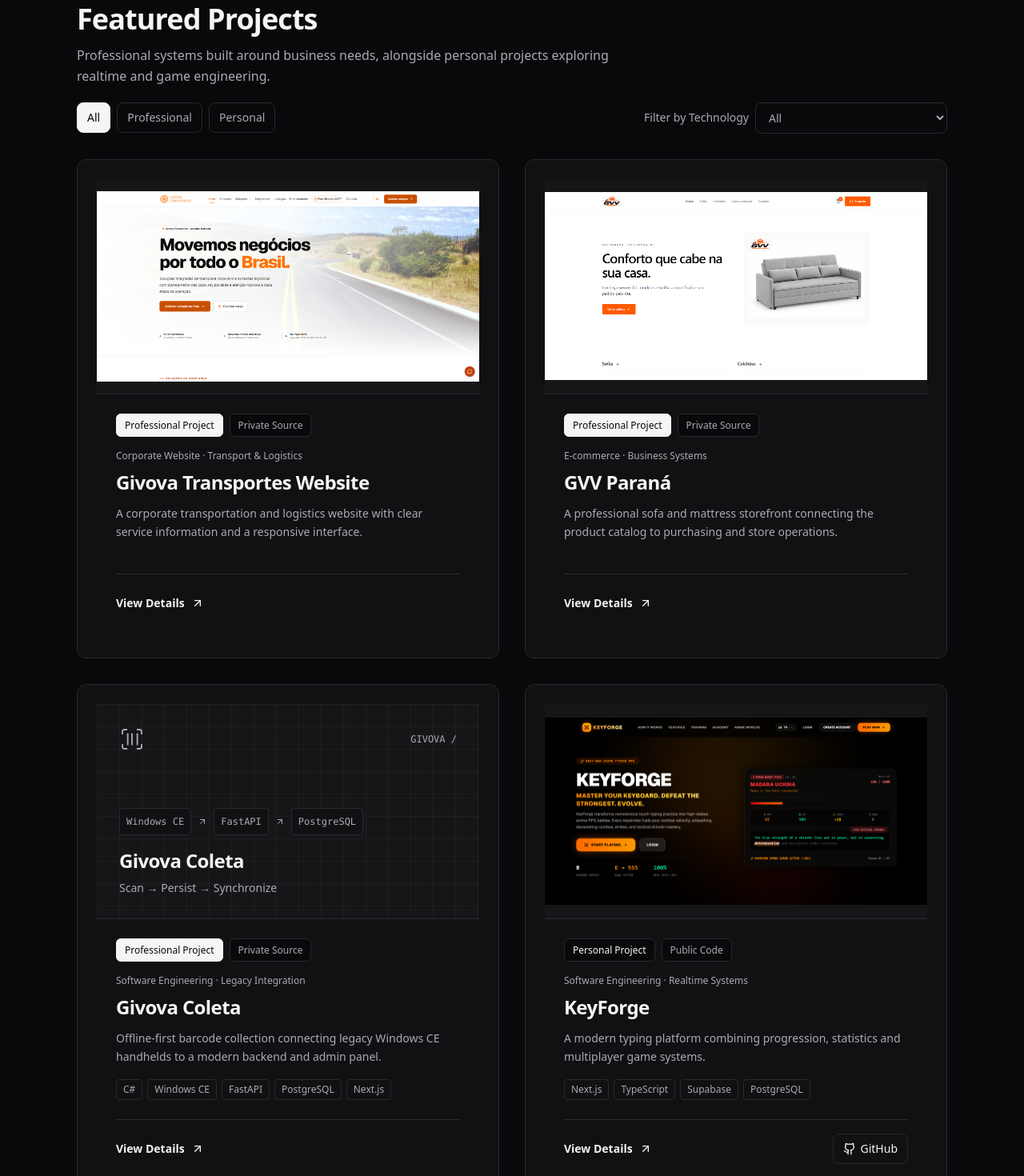
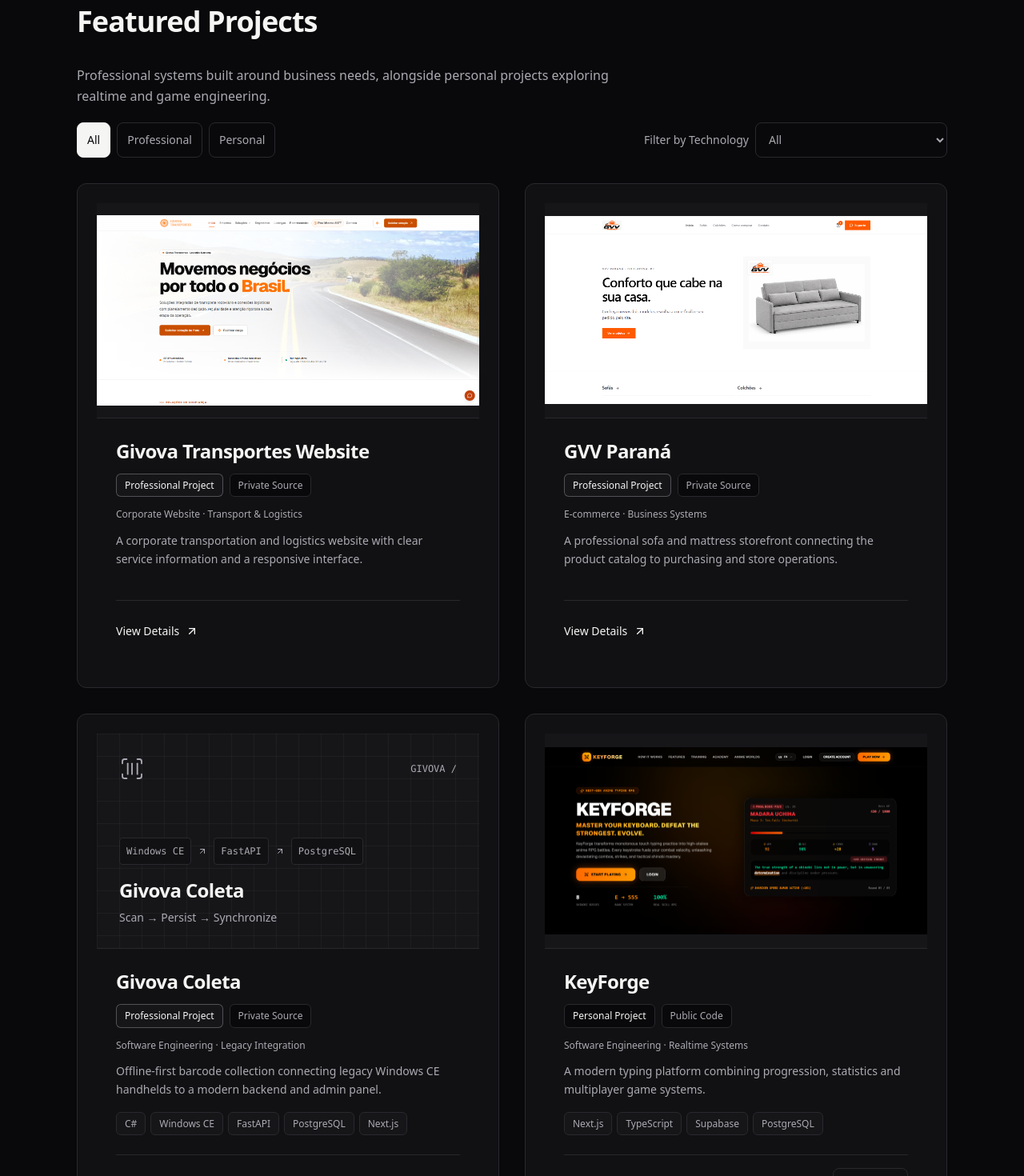
Before and after one commit to Vituinho/Portfolio, a Next.js app: page / in a window 1280 px wide. Shown: the part 720-2190 px from the top of the page at 80% size. Built offline with nearby package versions, Linux system fonts and the light colour scheme.

Commit message:
style: improve project cards and case study presentation

```diff
--- a/src/app/globals.css
+++ b/src/app/globals.css
@@ -110,7 +110,7 @@
 }
 
 .project-kind-professional {
-  @apply bg-accent-custom text-bg-primary border-accent-custom;
+  @apply bg-bg-secondary text-text-primary border-text-secondary/40;
 }
 
 .project-cover {
--- a/src/components/sections/Projects.tsx
+++ b/src/components/sections/Projects.tsx
@@ -11,11 +11,11 @@
 const coverIcons = { 'givova-ticketing': Ticket, 'givova-coleta': ScanBarcode, keyforge: Keyboard, 'gvv-parana': ShoppingBag };
 const featuredOrder = ['givova-website', 'gvv-parana', 'givova-coleta', 'keyforge'];
 
-function ProjectCover({ project, locale }: { project: Project; locale: 'en' | 'pt' }) {
+function ProjectCover({ project, locale, detail = false }: { project: Project; locale: 'en' | 'pt'; detail?: boolean }) {
   const Icon = coverIcons[project.id as keyof typeof coverIcons] ?? Building2;
   if (project.image) return (
     <div className="relative aspect-[16/9] overflow-hidden border-b border-border-custom bg-bg-secondary">
-      <Image src={project.image} alt={project.imageAlt?.[locale] ?? `${project.title[locale]} — ${locale === 'pt' ? 'interface do projeto' : 'project interface'}`} fill sizes="(max-width: 767px) 100vw, 560px" quality={90} className="object-contain" />
+      <Image src={project.image} alt={project.imageAlt?.[locale] ?? `${project.title[locale]} — ${locale === 'pt' ? 'interface do projeto' : 'project interface'}`} fill sizes={detail ? '(max-width: 767px) calc(100vw - 56px), 720px' : '(max-width: 767px) calc(100vw - 32px), (max-width: 1151px) 50vw, 544px'} quality={90} className="object-contain" />
     </div>
   );
   return (
@@ -66,8 +66,8 @@
     ? t.projects.privateSource : project.source === 'public' ? t.projects.publicSource : project.source === 'open' ? t.projects.openSource : null;
   const links = (project: Project) => (
     <div className="flex flex-wrap gap-2 text-sm">
-      {project.githubUrl && project.source !== 'private' && <a href={project.githubUrl} target="_blank" rel="noopener noreferrer" aria-label={`${t.projects.githubLink} — ${project.title[locale]}`} className="inline-flex items-center gap-1.5 rounded-lg border border-border-custom px-3 py-2 hover:bg-bg-secondary transition-colors"><Github className="size-4" />GitHub</a>}
-      {project.demoUrl && <a href={project.demoUrl} target="_blank" rel="noopener noreferrer" className="inline-flex items-center gap-1.5 rounded-lg border border-border-custom px-3 py-2 hover:bg-bg-secondary transition-colors">{t.projects.demoLink}<ArrowUpRight className="size-4" /></a>}
+      {project.githubUrl && project.source !== 'private' && <a href={project.githubUrl} target="_blank" rel="noopener noreferrer" aria-label={`${t.projects.githubLink} — ${project.title[locale]}`} className="inline-flex min-h-11 items-center gap-1.5 rounded-lg border border-border-custom px-3 py-2 hover:bg-bg-secondary hover:border-text-secondary/50 transition-colors"><Github className="size-4" />GitHub</a>}
+      {project.demoUrl && <a href={project.demoUrl} target="_blank" rel="noopener noreferrer" className="inline-flex min-h-11 items-center gap-1.5 rounded-lg border border-border-custom px-3 py-2 hover:bg-bg-secondary hover:border-text-secondary/50 transition-colors">{t.projects.demoLink}<ArrowUpRight className="size-4" /></a>}
     </div>
   );
   const renderGrid = (items: Project[]) => (
@@ -77,21 +77,21 @@
           <Card className="overflow-hidden p-0 h-full flex flex-col">
             <ProjectCover project={project} locale={locale} />
             <div className="p-5 sm:p-6 flex flex-col flex-1">
-              <div className="flex flex-wrap gap-2 text-xs mb-4">
+              <h3 className="text-xl sm:text-2xl font-semibold mb-3 leading-snug tracking-tight">{project.title[locale]}</h3>
+              <div className="flex flex-wrap gap-2 text-xs mb-3">
                 <span className={project.kind === 'professional' ? 'project-kind-professional info-badge' : 'info-badge'}>
                   {project.kind === 'professional' ? t.projects.professional : t.projects.personal}
                 </span>
                 {sourceLabel(project) && <span className="info-badge text-text-secondary">{sourceLabel(project)}</span>}
                 {project.status && <span className="info-badge text-text-secondary">{project.status === 'completed' ? t.projects.statusCompleted : project.status === 'live' ? t.projects.statusLive : t.projects.statusInProgress}</span>}
               </div>
-              <p className="text-xs text-text-secondary mb-2">{project.categoryLabel?.[locale] ?? project.category}</p>
-              <h3 className="text-xl sm:text-2xl font-semibold mb-3 leading-snug tracking-tight">{project.title[locale]}</h3>
+              <p className="text-xs text-text-secondary mb-3 leading-relaxed">{project.categoryLabel?.[locale] ?? project.category}</p>
               <p className="text-sm text-text-secondary leading-relaxed mb-4">{project.description[locale]}</p>
               <div className="flex flex-wrap gap-1.5 mb-6">
-                {(project.coreTechnologies ?? project.technologies.slice(0, 4)).map(item => <span key={item} className="text-xs text-text-secondary rounded border border-border-custom px-2 py-1">{item}</span>)}
+                {(project.coreTechnologies ?? project.technologies.slice(0, 4)).map(item => <span key={item} className="tech-tag">{item}</span>)}
               </div>
               <div className="flex flex-wrap items-center justify-between gap-4 border-t border-border-custom pt-4 mt-auto">
-                <button onClick={() => setActiveProject(project)} aria-haspopup="dialog" aria-label={`${t.projects.viewDetails} — ${project.title[locale]}`} className="inline-flex items-center gap-2 text-sm font-semibold cursor-pointer hover:underline min-h-10">
+                <button onClick={() => setActiveProject(project)} aria-haspopup="dialog" aria-label={`${t.projects.viewDetails} — ${project.title[locale]}`} className="inline-flex items-center gap-2 text-sm font-medium cursor-pointer hover:underline underline-offset-4 min-h-11 rounded-md">
                   {t.projects.viewDetails}<ArrowUpRight className="size-4" />
                 </button>
                 {links(project)}
@@ -108,20 +108,20 @@
       <div className="flex flex-col gap-5 mb-8">
         <div>
           <p className="eyebrow mb-3">{t.projects.eyebrow}</p>
-          <h2 className="text-3xl sm:text-4xl font-bold tracking-tight mb-3">{t.projects.title}</h2>
+          <h2 className="section-title mb-3">{t.projects.title}</h2>
           <p className="text-text-secondary max-w-2xl leading-relaxed">{t.projects.subtitle}</p>
         </div>
         <div className="flex flex-wrap items-center justify-between gap-4">
           <div className="flex flex-wrap gap-2" aria-label={t.projects.filterCategory}>
             {['all', 'professional', 'personal'].map(item => (
-              <button key={item} onClick={() => setKind(item)} aria-pressed={kind === item} className={`px-3 py-2 rounded-lg text-sm border cursor-pointer transition-colors ${kind === item ? 'bg-accent-custom text-bg-primary border-accent-custom' : 'border-border-custom text-text-secondary hover:bg-bg-secondary'}`}>
+              <button key={item} onClick={() => setKind(item)} aria-pressed={kind === item} className={`min-h-11 px-3 py-2 rounded-lg text-sm border cursor-pointer transition-colors ${kind === item ? 'bg-accent-custom text-bg-primary border-accent-custom' : 'border-border-custom text-text-secondary hover:bg-bg-secondary'}`}>
                 {item === 'all' ? t.projects.filterAll : item === 'professional' ? t.projects.professionalFilter : t.projects.personalFilter}
               </button>
             ))}
           </div>
-          <label className="flex flex-wrap items-center gap-2 text-sm text-text-secondary">
+          <label className="flex flex-col sm:flex-row sm:items-center gap-2 w-full sm:w-auto min-w-0 text-sm text-text-secondary">
             {t.projects.filterTech}
-            <select value={tech} onChange={e => setTech(e.target.value)} className="border border-border-custom bg-bg-primary rounded-lg px-3 py-2 max-w-full">
+            <select value={tech} onChange={e => setTech(e.target.value)} className="min-h-11 min-w-0 border border-border-custom bg-bg-primary rounded-lg px-3 py-2 max-w-full">
               <option value="all">{t.projects.filterAll}</option>
               {technologies.map(item => <option key={item}>{item}</option>)}
             </select>
@@ -145,28 +145,28 @@
         const last = controls[controls.length - 1];
         if (e.shiftKey && document.activeElement === first) { e.preventDefault(); last?.focus(); }
         else if (!e.shiftKey && document.activeElement === last) { e.preventDefault(); first?.focus(); }
-      }} className="m-auto w-[calc(100%_-_2rem)] max-w-3xl max-h-[90dvh] overflow-y-auto p-0 rounded-2xl border border-border-custom bg-bg-primary text-text-primary shadow-xl backdrop:bg-black/60">
+      }} className="m-auto w-[calc(100%_-_1.5rem)] sm:w-[calc(100%_-_3rem)] max-w-3xl max-h-[92dvh] overflow-y-auto overscroll-contain p-0 rounded-xl border border-border-custom bg-bg-primary text-text-primary shadow-xl backdrop:bg-black/70">
         {activeProject && (
           <div>
-            <div className="sticky top-0 bg-bg-primary z-10 p-5 sm:p-6 border-b border-border-custom flex items-start justify-between gap-4">
-              <div>
+            <div className="sticky top-0 bg-bg-primary z-10 p-4 sm:p-6 border-b border-border-custom flex items-start justify-between gap-4">
+              <div className="min-w-0">
                 <p className="eyebrow mb-2">{activeProject.kind === 'professional' ? t.projects.professional : t.projects.personal}</p>
-                <h3 id="project-dialog-title" className="text-xl sm:text-2xl font-semibold">{activeProject.title[locale]}</h3>
+                <h3 id="project-dialog-title" className="text-lg sm:text-2xl font-semibold leading-snug tracking-tight">{activeProject.title[locale]}</h3>
               </div>
-              <button autoFocus onClick={() => setActiveProject(null)} aria-label={t.projects.closeDetails} className="p-2 shrink-0 rounded-lg border border-border-custom cursor-pointer hover:bg-bg-secondary"><X className="size-5" /></button>
+              <button autoFocus onClick={() => setActiveProject(null)} aria-label={t.projects.closeDetails} className="size-11 inline-flex items-center justify-center shrink-0 rounded-lg border border-border-custom cursor-pointer hover:bg-bg-secondary transition-colors"><X className="size-5" /></button>
             </div>
-            <div className="p-5 sm:p-6 space-y-6">
-              <p className="text-text-secondary leading-relaxed">{activeProject.longDescription[locale]}</p>
-              <div className="grid sm:grid-cols-2 gap-6">
+            <div className="p-4 sm:p-6 space-y-7">
+              {activeProject.image && <figure className="overflow-hidden rounded-lg border border-border-custom"><ProjectCover project={activeProject} locale={locale} detail /><figcaption className="px-4 py-2 text-xs text-text-secondary flex flex-wrap items-center justify-between gap-2"><span>{activeProject.title[locale]}</span><a href={activeProject.image} target="_blank" rel="noopener noreferrer" className="min-h-10 inline-flex items-center gap-1.5 font-medium hover:underline underline-offset-4">{t.projects.openImage}<ArrowUpRight className="size-3.5" /></a></figcaption></figure>}
+              <p className="max-w-[65ch] text-sm sm:text-base text-text-secondary leading-relaxed">{activeProject.longDescription[locale]}</p>
+              <div className="grid sm:grid-cols-2 gap-5 sm:gap-7 border-y border-border-custom py-6">
                 <div><h4 className="font-semibold mb-2">{t.projects.details.challenge}</h4><p className="text-sm text-text-secondary leading-relaxed">{activeProject.challenges[locale]}</p></div>
                 <div><h4 className="font-semibold mb-2">{t.projects.details.role}</h4><p className="text-sm text-text-secondary leading-relaxed">{activeProject.myRole[locale]}</p></div>
               </div>
-              {activeProject.technologies.length > 0 && <div><h4 className="font-semibold mb-3">{t.projects.technologies}</h4><div className="flex flex-wrap gap-2">{activeProject.technologies.map(item => <span key={item} className="info-badge text-xs">{item}</span>)}</div></div>}
+              {activeProject.technologies.length > 0 && <div><h4 className="font-semibold mb-3">{t.projects.technologies}</h4><div className="flex flex-wrap gap-2">{activeProject.technologies.map(item => <span key={item} className="tech-tag">{item}</span>)}</div></div>}
               <div>
                 <h4 className="font-semibold mb-3">{t.projects.details.highlights}</h4>
                 <ul className="list-disc pl-5 space-y-2 text-sm text-text-secondary leading-relaxed">{activeProject.highlights[locale].map(item => <li key={item}>{item}</li>)}</ul>
               </div>
-              {activeProject.image && <figure className="overflow-hidden rounded-xl border border-border-custom"><ProjectCover project={activeProject} locale={locale} /><figcaption className="px-4 py-3 text-xs text-text-secondary flex flex-wrap items-center justify-between gap-3"><span>{activeProject.title[locale]}</span><a href={activeProject.image} target="_blank" rel="noopener noreferrer" className="inline-flex items-center gap-1.5 font-medium hover:underline">{t.projects.openImage}<ArrowUpRight className="size-3.5" /></a></figcaption></figure>}
               <div className="border-t border-border-custom pt-4 flex flex-wrap gap-4 items-center justify-between">
                 {sourceLabel(activeProject) && <span className="text-sm text-text-secondary">{sourceLabel(activeProject)}</span>}
                 {links(activeProject)}
```
